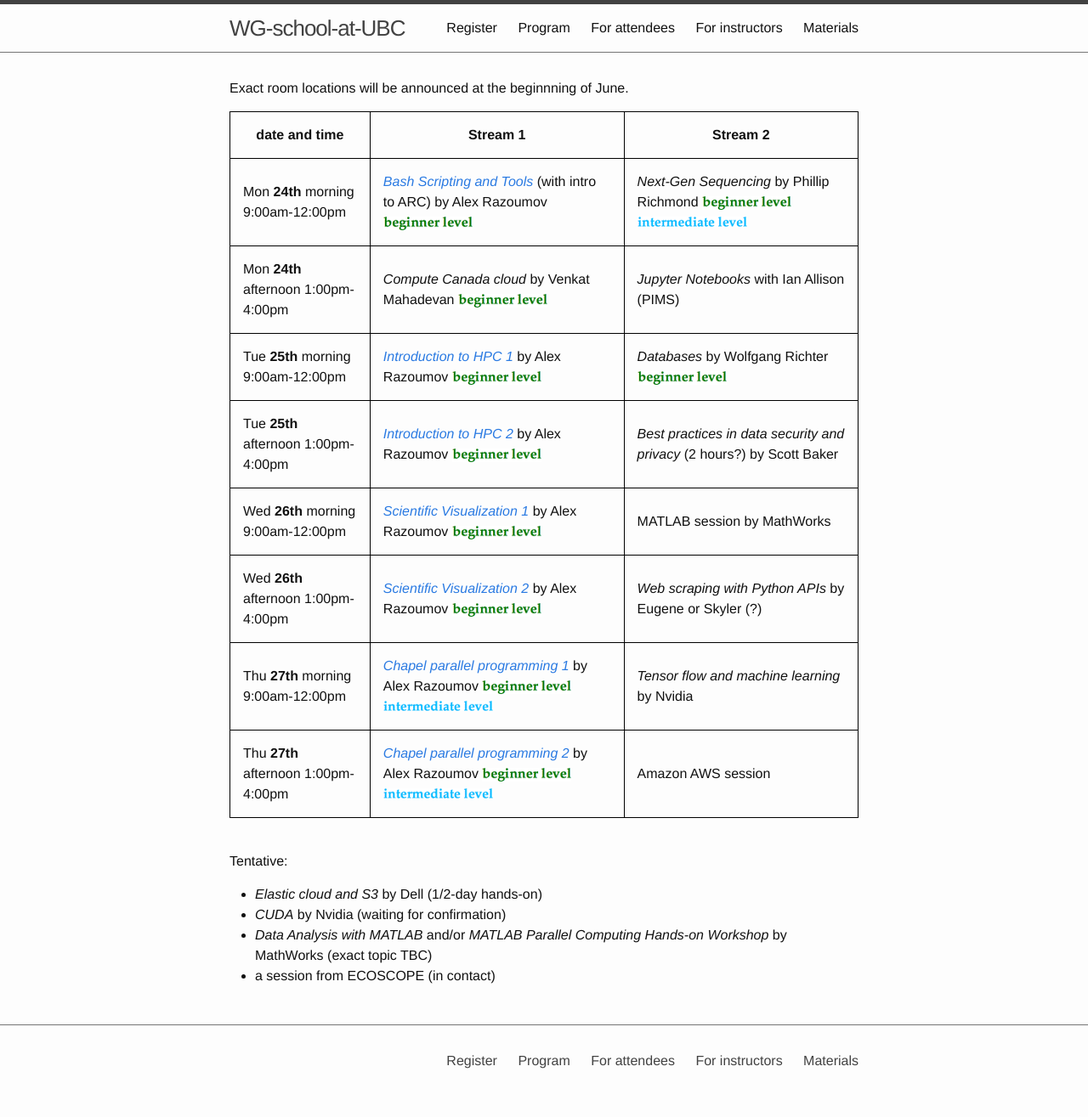
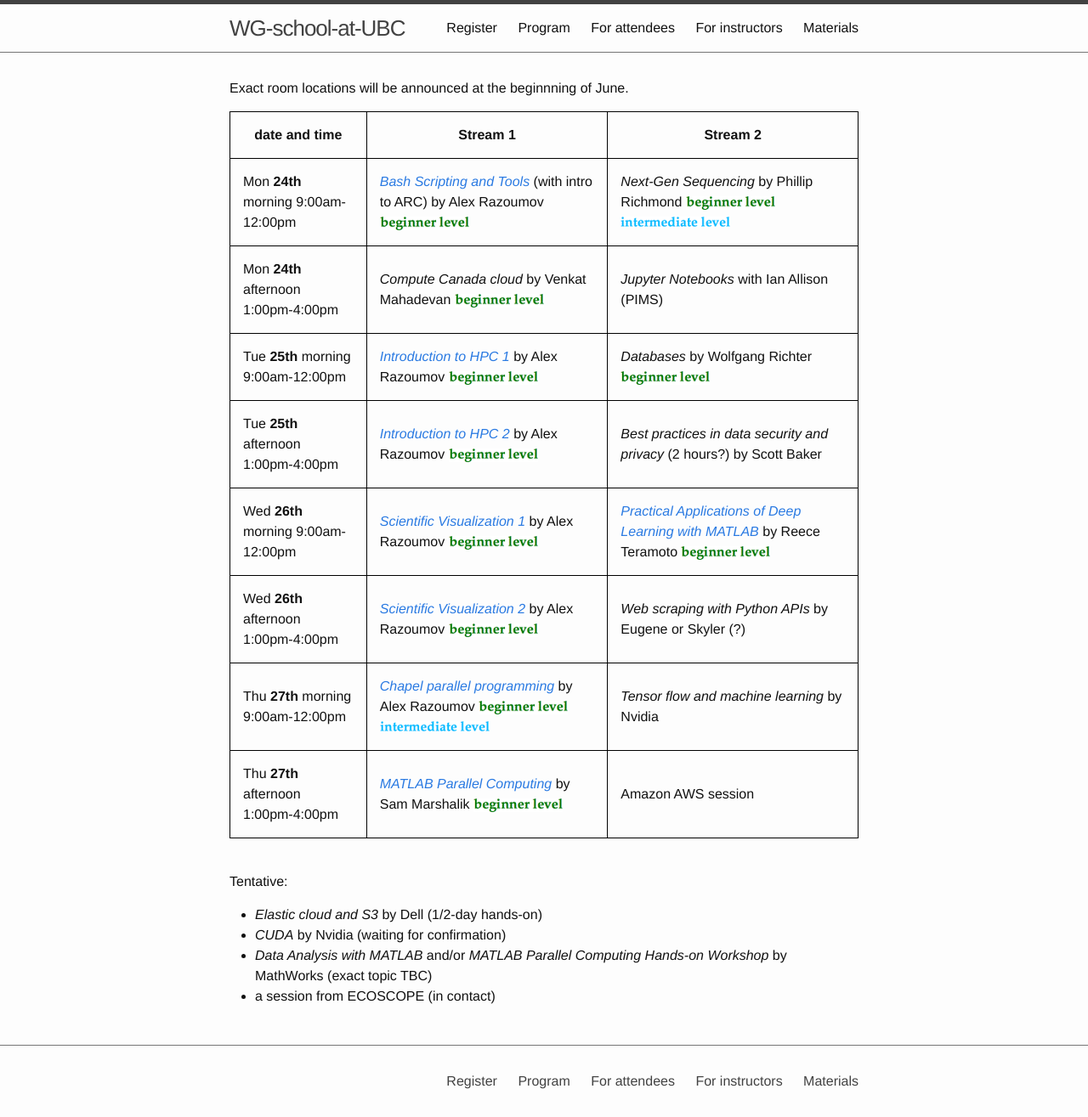
Before and after one commit to WestGrid/ubcSummerSchool2019, a Jekyll site: the page built from 1-program.md, in a window 1280 px wide. Shown: the whole page at 85% size. Built offline with Jekyll 4.4.1, drawn with Linux system fonts in a browser that asks for light colours; before the commit the page ends 1291 px from its top, so only the background shows below that.

Commit message:
added two MATLAB courses

```diff
--- a/1-program.md
+++ b/1-program.md
@@ -16,10 +16,10 @@ Exact room locations will be announced at the beginnning of June.
 | Mon **24th** afternoon 1:00pm-4:00pm | *Compute Canada cloud* by Venkat Mahadevan {{beg}} | *Jupyter Notebooks* with Ian Allison (PIMS) |
 | Tue **25th** morning 9:00am-12:00pm | [*Introduction to HPC 1*](introHPC) by Alex Razoumov {{beg}} | *Databases* by Wolfgang Richter {{beg}} |
 | Tue **25th** afternoon 1:00pm-4:00pm | [*Introduction to HPC 2*](introHPC) by Alex Razoumov {{beg}} | *Best practices in data security and privacy* (2 hours?) by Scott Baker |
-| Wed **26th** morning 9:00am-12:00pm | [*Scientific Visualization 1*](visualization) by Alex Razoumov {{beg}} | MATLAB session by MathWorks |
+| Wed **26th** morning 9:00am-12:00pm | [*Scientific Visualization 1*](visualization) by Alex Razoumov {{beg}} | [*Practical Applications of Deep Learning with MATLAB*](deepLearningMatlab) by Reece Teramoto {{beg}}  |
 | Wed **26th** afternoon 1:00pm-4:00pm | [*Scientific Visualization 2*](visualization) by Alex Razoumov {{beg}} | *Web scraping with Python APIs* by Eugene or Skyler (?) |
-| Thu **27th** morning 9:00am-12:00pm | [*Chapel parallel programming 1*](chapel) by Alex Razoumov {{beg}}{{int}} | *Tensor flow and machine learning* by Nvidia |
-| Thu **27th** afternoon 1:00pm-4:00pm | [*Chapel parallel programming 2*](chapel) by Alex Razoumov {{beg}}{{int}} | Amazon AWS session |
+| Thu **27th** morning 9:00am-12:00pm | [*Chapel parallel programming*](chapel) by Alex Razoumov {{beg}}{{int}} | *Tensor flow and machine learning* by Nvidia |
+| Thu **27th** afternoon 1:00pm-4:00pm | [*MATLAB Parallel Computing*](parallelMatlab) by Sam Marshalik {{beg}} | Amazon AWS session |
 {:.mbtablestyle}
 
 &nbsp;
```
Also changed, not shown: deepLearningMatlab.md (added, +41 -0 lines), parallelMatlab.md (added, +44 -0 lines).
